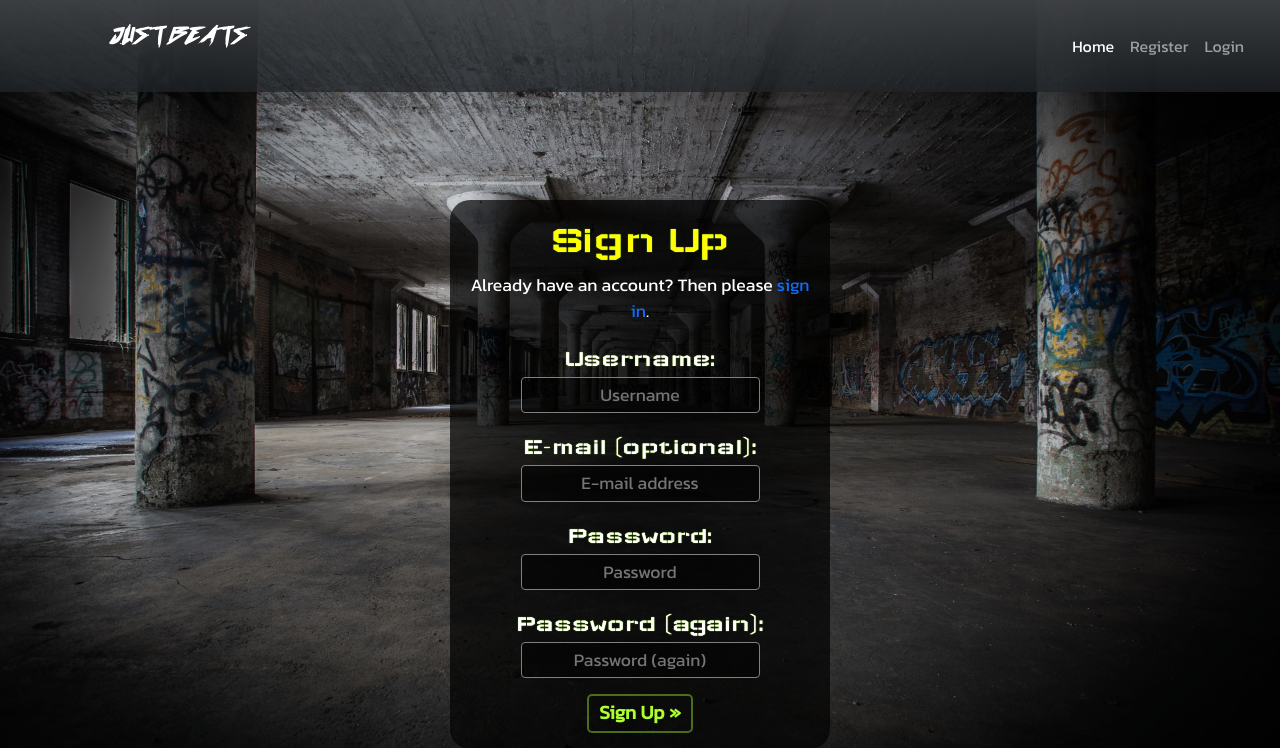
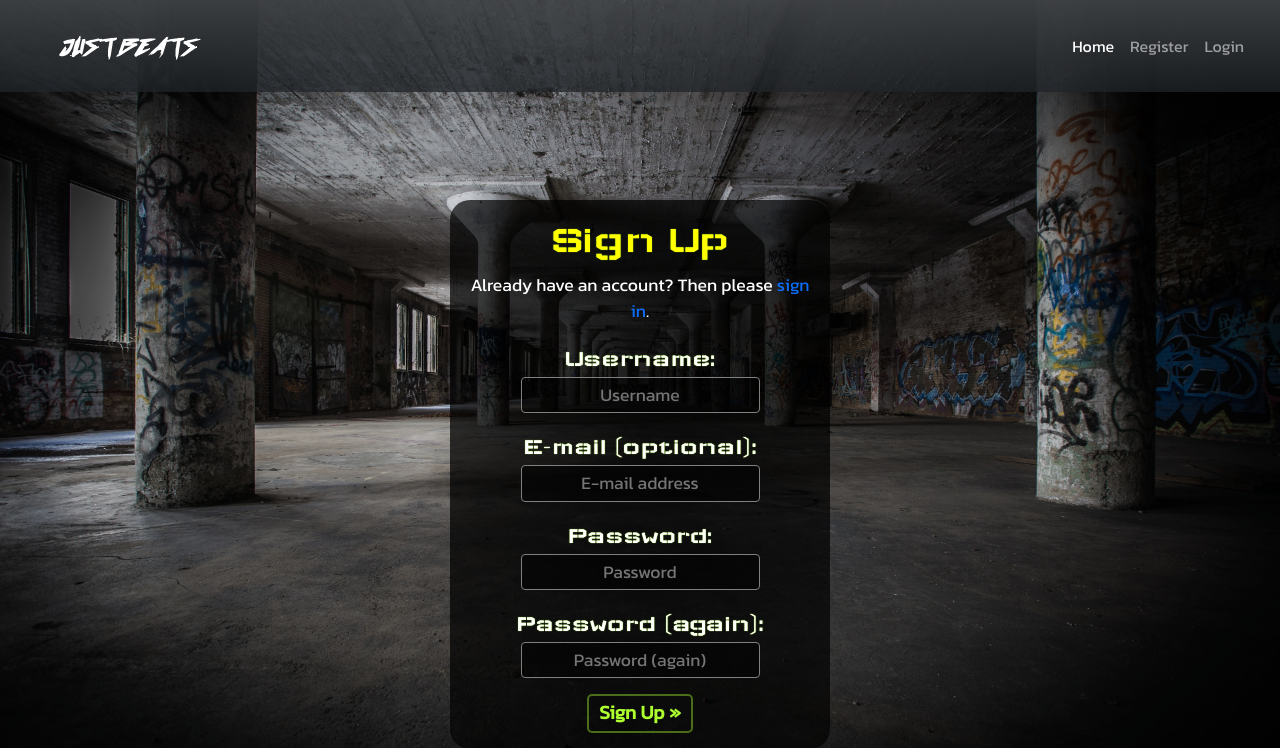
Before and after one commit to johnrearden/just-beats, a Django app: page /accounts/signup/ in a window 1280 px wide. Shown: the top 748 px of the page. Run offline with Django 3.2, Linux system fonts and the light colour scheme; tables that the repository leaves empty hold one stand-in row (values such as "Sample post"); some libraries are stand-ins or nearby versions.

Commit message:
Fix vertical alignment issue with site-logo

```diff
--- a/static/css/style.css
+++ b/static/css/style.css
@@ -113,6 +113,12 @@ button:hover, .imitation-button:hover {
 
 /* These css elements style the navbar */
 
+.home-link {
+    display: flex !important;
+    align-items: center !important;
+    justify-content: center !important;
+}
+
 .site-logo {
     font-family: 'outrun';
 }
@@ -123,7 +129,7 @@ button:hover, .imitation-button:hover {
 
 
 .navbar-brand {
-    width: 300px;
+    width: 200px;
     height: 60px;
 }
 
--- a/templates/base.html
+++ b/templates/base.html
@@ -4,6 +4,7 @@
 {% load static %}
 
 <!--Head section containing style, bootstrap and font links common to all pages-->
+
 <head>
     <title>Just Beats</title>
     <meta charset="UTF-8">
@@ -35,18 +36,22 @@
 </head>
 
 <!--Common body elements across all pages, including a background image and a navbar-->
+
 <body style="
     background-image: url('{% static "images/graffiti_3.webp" %}'); background-repeat: no-repeat;
-    background-position:center; background-size: cover; ">
+    background-position:center; background-size: cover;">
     <header>
-        <nav class=" navbar navbar-expand-lg navbar-dark bg-dark bg-gradient bg-opacity-75 p-3">
+        <nav class="navbar navbar-expand-lg navbar-dark bg-dark bg-gradient bg-opacity-75 p-3">
     <div class="container-fluid text-white">
-                <a class="navbar-brand text-center" href="/">
-                    <p class="fw-bold text-white site-logo">JUST BEATS</p></a>
+
+        <a class="navbar-brand home-link" href="/">
+            <span class="fw-bold text-white site-logo">JUST BEATS</span>
+        </a>
         <button class="navbar-toggler" type="button" data-bs-toggle="collapse" data-bs-target="#navbarNav"
             aria-controls="navbarNav" aria-expanded="false" aria-label="Toggle navigation">
             <span class="navbar-toggler-icon"></span>
         </button>
+
         <div class="collapse navbar-collapse" id="navbarNav">
             <ul class="navbar-nav ms-auto">
                 {% if user.is_authenticated %}
@@ -81,8 +86,7 @@
         <div class="row">
             <div class="col-md-8 offset-md-2" id="message-holder">
                 {% for message in messages %}
-                <div class="alert {{ message.tags }} alert-dismissible fade show"
-                    id="msg" role="alert">
+                <div class="alert {{ message.tags }} alert-dismissible fade show" id="msg" role="alert">
                     {{ message | safe }}
                     <button type="button" class="btn-close" data-bs-dismiss="alert" aria-label="Close"></button>
                 </div>
```
Lines whose indentation alone changed are shown as unchanged.
